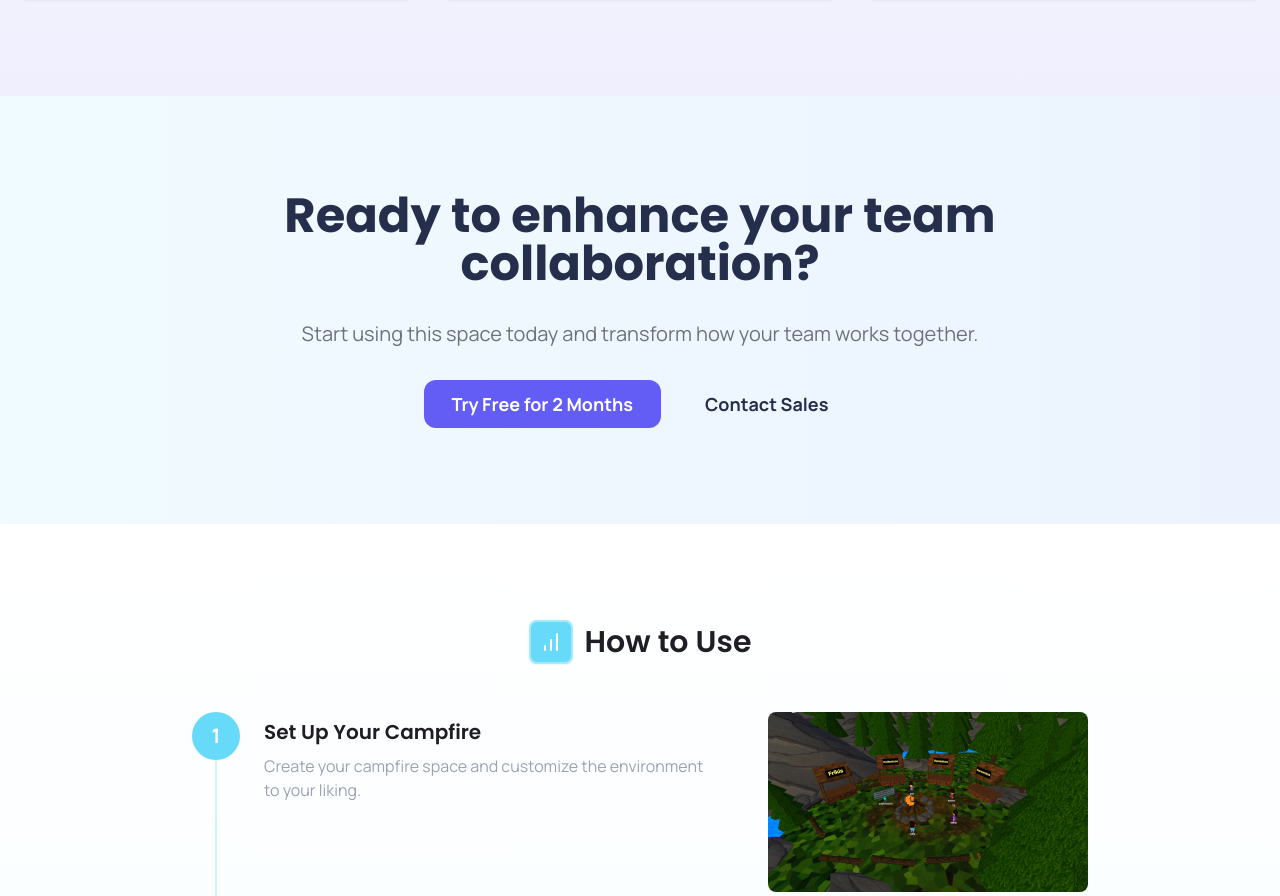
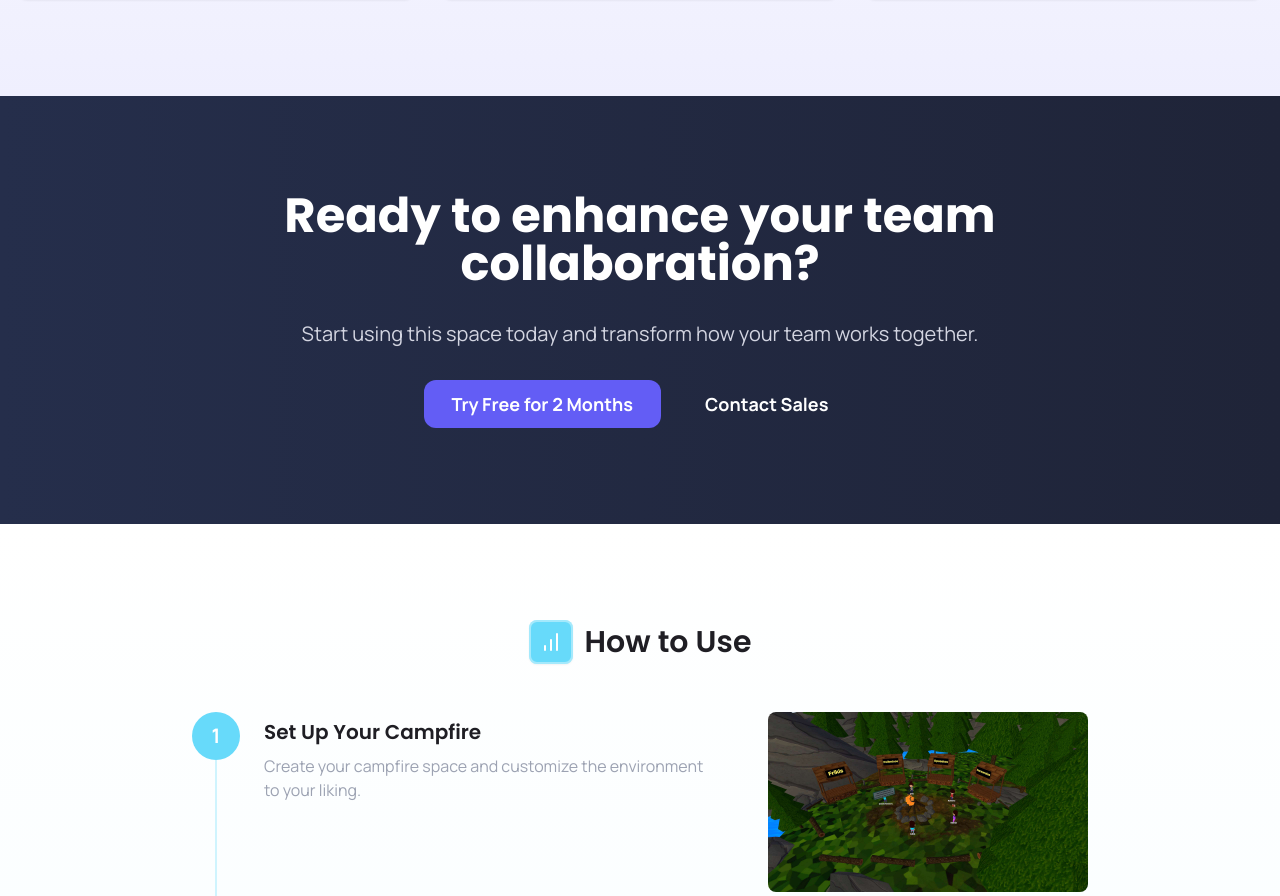
Before and after one commit to workteamup/teamup-landing, a Next.js app: page /en/spaces/campfire in a window 1280 px wide. Shown: the part 2444-3340 px from the top of the page. Built offline with nearby package versions, Linux system fonts and the light colour scheme.

Commit message:
Update SpacePageTemplate theme and background for improved visual consistency
- Changed the theme from light to dark to enhance readability and user experience.
- Updated the background gradient to a darker palette, aligning with the new theme and improving overall aesthetics.

```diff
--- a/app/components/new-web/space-page-template.js
+++ b/app/components/new-web/space-page-template.js
@@ -529,10 +529,10 @@ export default function SpacePageTemplate({
         buttonUrl="https://app.teamup.works/signup"
         secondaryButtonText="Contact Sales"
         secondaryButtonUrl="/contact"
-        theme="light"
+        theme="dark"
         align="center"
         titleSize="lg"
-        background="linear-gradient(to right, #F0FBFF, #ECF3FE)"
+        background="linear-gradient(to right, #252E4B, #1F2438)"
       />
 
       {/* How to Use Section */}
```
